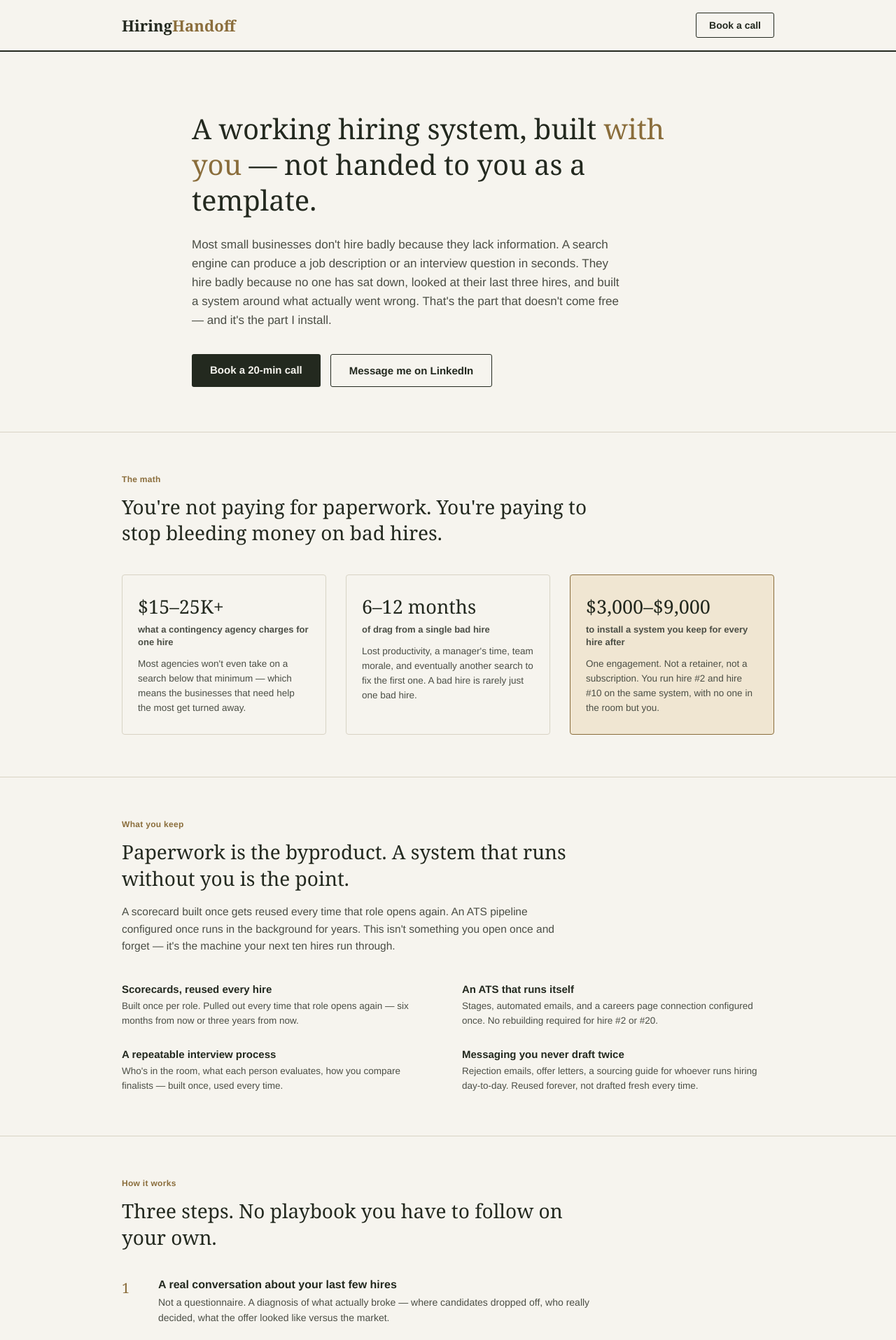
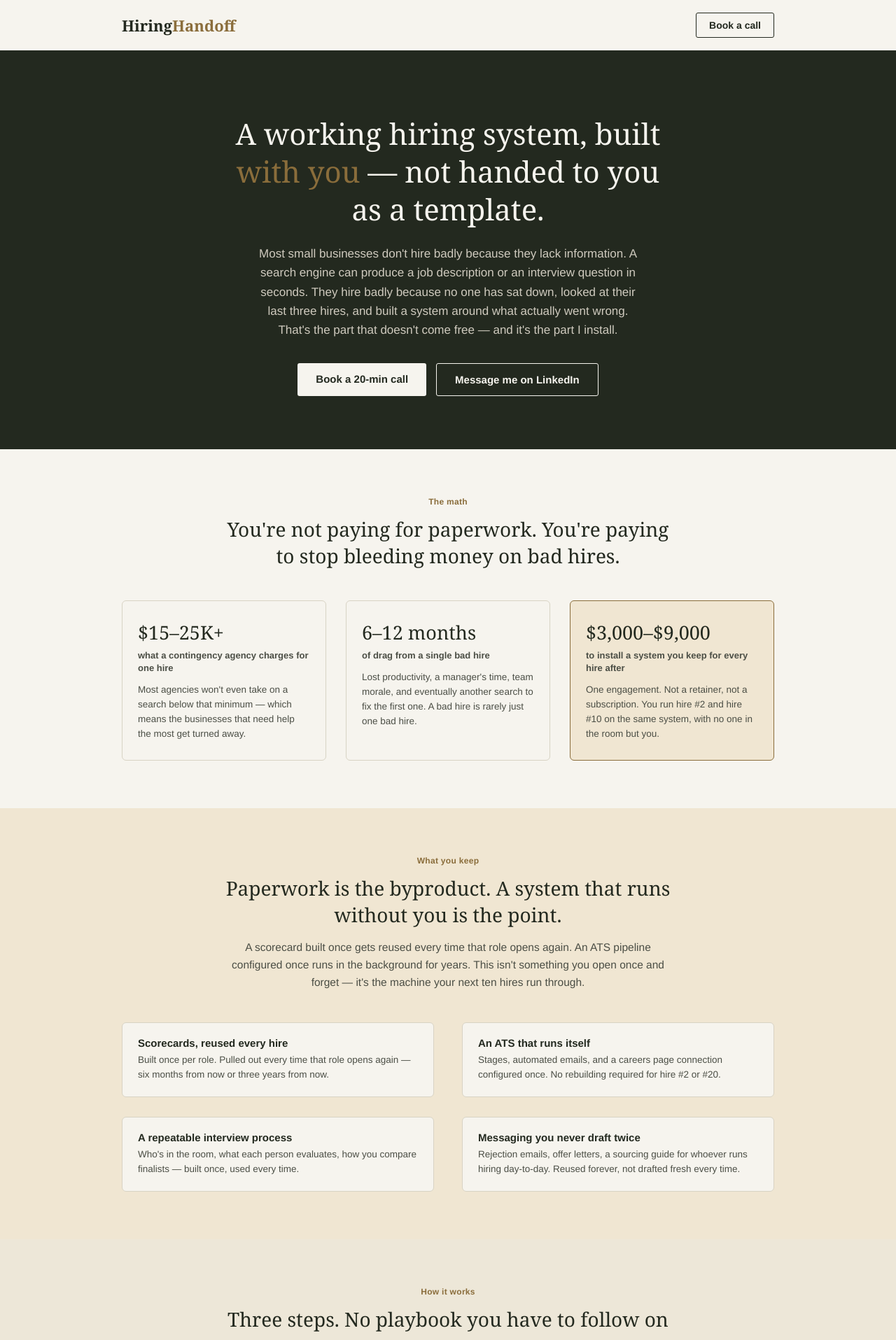
Before and after one commit to cronere/hiringhandoff, a Next.js app: page / in a window 1280 px wide. Shown: the top 1915 px of the page at 70% size. Built offline with nearby package versions, Linux system fonts and the light colour scheme.

Commit message:
Update globals.css

```diff
--- a/app/globals.css
+++ b/app/globals.css
@@ -1,11 +1,14 @@
 :root {
   --cream: #f6f4ee;
+  --cream-2: #ede7d8;
   --ink: #23291f;
   --ink-soft: #4b4e45;
   --ink-faint: #7a7d71;
   --line: #d8d3c4;
   --amber: #8a6d3b;
+  --amber-gold: #d9b878;
   --amber-light: #f0e6d2;
+  --on-dark-body: #cfcabe;
 }
 
 * {
@@ -44,6 +47,12 @@
   padding: 0 24px;
 }
 
+.section-head {
+  max-width: 640px;
+  margin: 0 auto 44px;
+  text-align: center;
+}
+
 .section-kicker {
   font-size: 12px;
   letter-spacing: 0.3px;
@@ -52,9 +61,46 @@
   margin-bottom: 14px;
 }
 
+/* ---------- COLOR BANDS ---------- */
+.band-dark {
+  background: var(--ink);
+}
+.band-dark h1,
+.band-dark h2 {
+  color: var(--cream);
+}
+.band-dark p {
+  color: var(--on-dark-body);
+}
+.band-dark .section-kicker {
+  color: var(--amber-gold);
+}
+.band-dark .hero h1 em {
+  color: var(--amber-gold);
+}
+.band-dark .btn-primary {
+  background: var(--cream);
+  color: var(--ink);
+}
+.band-dark .btn-secondary {
+  border-color: var(--cream);
+  color: var(--cream);
+}
+.band-dark .btn-secondary:hover {
+  background: var(--cream);
+  color: var(--ink);
+}
+
+.band-tint {
+  background: var(--amber-light);
+}
+
+.band-alt {
+  background: var(--cream-2);
+}
+
 /* ---------- NAV ---------- */
 .nav {
-          border-bottom: 2px solid var(--ink);
   background: var(--cream);
   position: sticky;
   top: 0;
@@ -93,17 +139,17 @@
 
 /* ---------- HERO ---------- */
 .hero {
-          padding: 84px 0 64px;
+  padding: 92px 0 76px;
 }
 .hero-inner {
-          max-width: 780px;
+  max-width: 700px;
   margin: 0 auto;
   padding: 0 24px;
+  text-align: center;
 }
 .hero h1 {
-          font-size: 40px;
+  font-size: 42px;
   line-height: 1.28;
-          max-width: 680px;
 }
 .hero h1 em {
   font-style: normal;
@@ -112,14 +158,14 @@
 .hero-sub {
   font-size: 17px;
   line-height: 1.6;
-          color: var(--ink-soft);
-          max-width: 620px;
-          margin-top: 24px;
+  max-width: 560px;
+  margin: 24px auto 0;
 }
 .hero-ctas {
   display: flex;
   gap: 14px;
   margin-top: 34px;
+  justify-content: center;
   flex-wrap: wrap;
 }
 .btn-primary {
@@ -150,14 +196,11 @@
 
 /* ---------- MATH / ROI ---------- */
 .math {
-          padding: 60px 0;
-          border-top: 1px solid var(--line);
+  padding: 68px 0;
 }
 .math h2 {
   font-size: 28px;
   line-height: 1.35;
-          max-width: 680px;
-          margin-bottom: 40px;
 }
 .math-grid {
   display: grid;
@@ -166,8 +209,9 @@
 }
 .math-card {
   border: 1px solid var(--line);
-          border-radius: 4px;
+  border-radius: 6px;
   padding: 26px 22px;
+  background: var(--cream);
 }
 .math-card-accent {
   border-color: var(--amber);
@@ -194,26 +238,28 @@
 
 /* ---------- SYSTEM ---------- */
 .system {
-          padding: 60px 0;
-          border-top: 1px solid var(--line);
+  padding: 68px 0;
 }
 .system h2 {
   font-size: 28px;
   line-height: 1.35;
-          max-width: 680px;
 }
 .section-lead {
   font-size: 15.5px;
   line-height: 1.6;
   color: var(--ink-soft);
-          max-width: 640px;
   margin-top: 16px;
-          margin-bottom: 40px;
 }
 .system-grid {
   display: grid;
   grid-template-columns: 1fr 1fr;
   gap: 28px 40px;
+}
+.system-item {
+  background: var(--cream);
+  border: 1px solid var(--line);
+  border-radius: 6px;
+  padding: 20px 22px;
 }
 .system-item-title {
   font-size: 15px;
@@ -229,24 +275,23 @@
 
 /* ---------- HOW IT WORKS ---------- */
 .how {
-          padding: 60px 0;
-          border-top: 1px solid var(--line);
+  padding: 68px 0;
 }
 .how h2 {
   font-size: 28px;
   line-height: 1.35;
-          max-width: 680px;
-          margin-bottom: 40px;
 }
 .how-steps {
   display: flex;
   flex-direction: column;
   gap: 28px;
-          max-width: 700px;
+  max-width: 620px;
+  margin: 0 auto;
 }
 .how-step {
   display: flex;
   gap: 20px;
+  text-align: left;
 }
 .how-num {
   font-family: Georgia, serif;
@@ -269,14 +314,11 @@
 
 /* ---------- TIERS ---------- */
 .tiers {
-          padding: 60px 0;
-          border-top: 1px solid var(--line);
+  padding: 68px 0;
 }
 .tiers h2 {
   font-size: 28px;
   line-height: 1.35;
-          max-width: 680px;
-          margin-bottom: 40px;
 }
 .tier-grid {
   display: grid;
@@ -285,9 +327,11 @@
 }
 .tier-card {
   border: 1px solid var(--line);
-          border-radius: 4px;
+  border-radius: 6px;
   padding: 26px 22px 28px;
   position: relative;
+  background: var(--cream);
+  text-align: left;
 }
 .tier-card-featured {
   border-color: var(--ink);
@@ -344,9 +388,10 @@
 }
 
 .addons {
-          margin-top: 32px;
-          padding-top: 20px;
-          border-top: 1px solid var(--line);
+  margin-top: 36px;
+  padding: 18px 22px;
+  background: var(--amber-light);
+  border-radius: 6px;
   display: flex;
   flex-wrap: wrap;
   gap: 6px 24px;
@@ -365,8 +410,7 @@
 
 /* ---------- FIT ---------- */
 .fit {
-          padding: 60px 0;
-          border-top: 1px solid var(--line);
+  padding: 68px 0;
 }
 .fit-inner {
   display: grid;
@@ -377,6 +421,7 @@
   list-style: none;
   padding: 0;
   margin: 0;
+  text-align: left;
 }
 .fit-list li {
   font-size: 14.5px;
@@ -395,19 +440,22 @@
 
 /* ---------- ABOUT ---------- */
 .about {
-          padding: 60px 0;
-          border-top: 1px solid var(--line);
+  padding: 68px 0;
 }
 .about-inner {
   display: flex;
   gap: 36px;
   align-items: flex-start;
+  justify-content: center;
+  max-width: 700px;
+  margin: 0 auto;
+  text-align: left;
 }
 .about-photo {
   width: 132px;
   height: 132px;
   object-fit: cover;
-          border-radius: 4px;
+  border-radius: 6px;
   flex-shrink: 0;
   background: var(--amber-light);
 }
@@ -421,7 +469,6 @@
   font-size: 15px;
   line-height: 1.6;
   color: var(--ink-soft);
-          max-width: 560px;
   margin-bottom: 16px;
 }
 .about-linkedin {
@@ -434,8 +481,7 @@
 
 /* ---------- FINAL CTA ---------- */
 .final-cta {
-          padding: 72px 0 80px;
-          border-top: 1px solid var(--line);
+  padding: 80px 0 88px;
 }
 .final-cta-inner {
   text-align: center;
@@ -452,14 +498,14 @@
 
 /* ---------- FOOTER ---------- */
 .footer {
-          border-top: 2px solid var(--ink);
+  background: var(--ink);
   padding: 22px 0;
 }
 .footer-inner {
   display: flex;
   justify-content: space-between;
   font-size: 12.5px;
-          color: var(--ink-faint);
+  color: var(--on-dark-body);
 }
 
 /* ---------- RESPONSIVE ---------- */
@@ -480,9 +526,12 @@
   }
   .about-inner {
     flex-direction: column;
+    text-align: center;
+    align-items: center;
   }
   .footer-inner {
     flex-direction: column;
     gap: 6px;
+    text-align: center;
   }
 }
```
Lines whose indentation alone changed are shown as unchanged.
